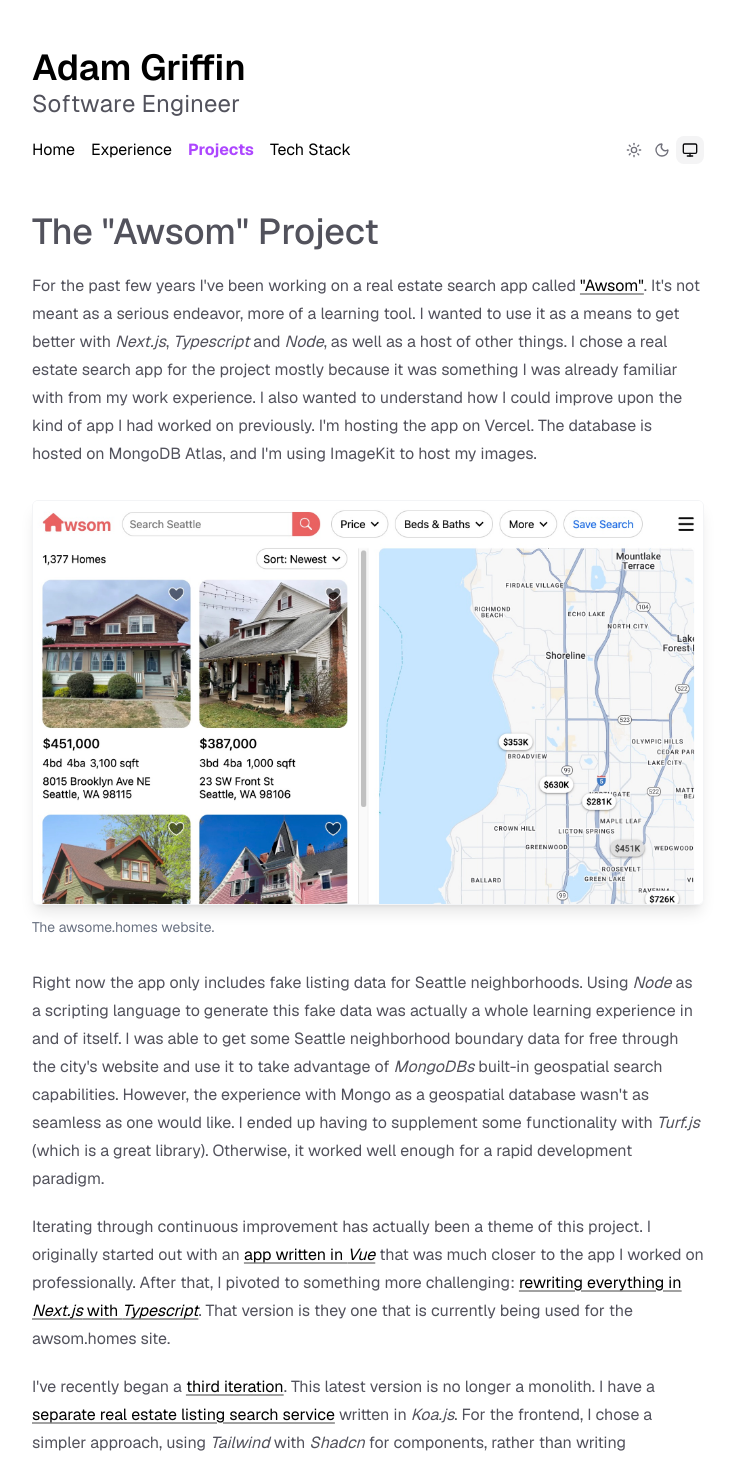
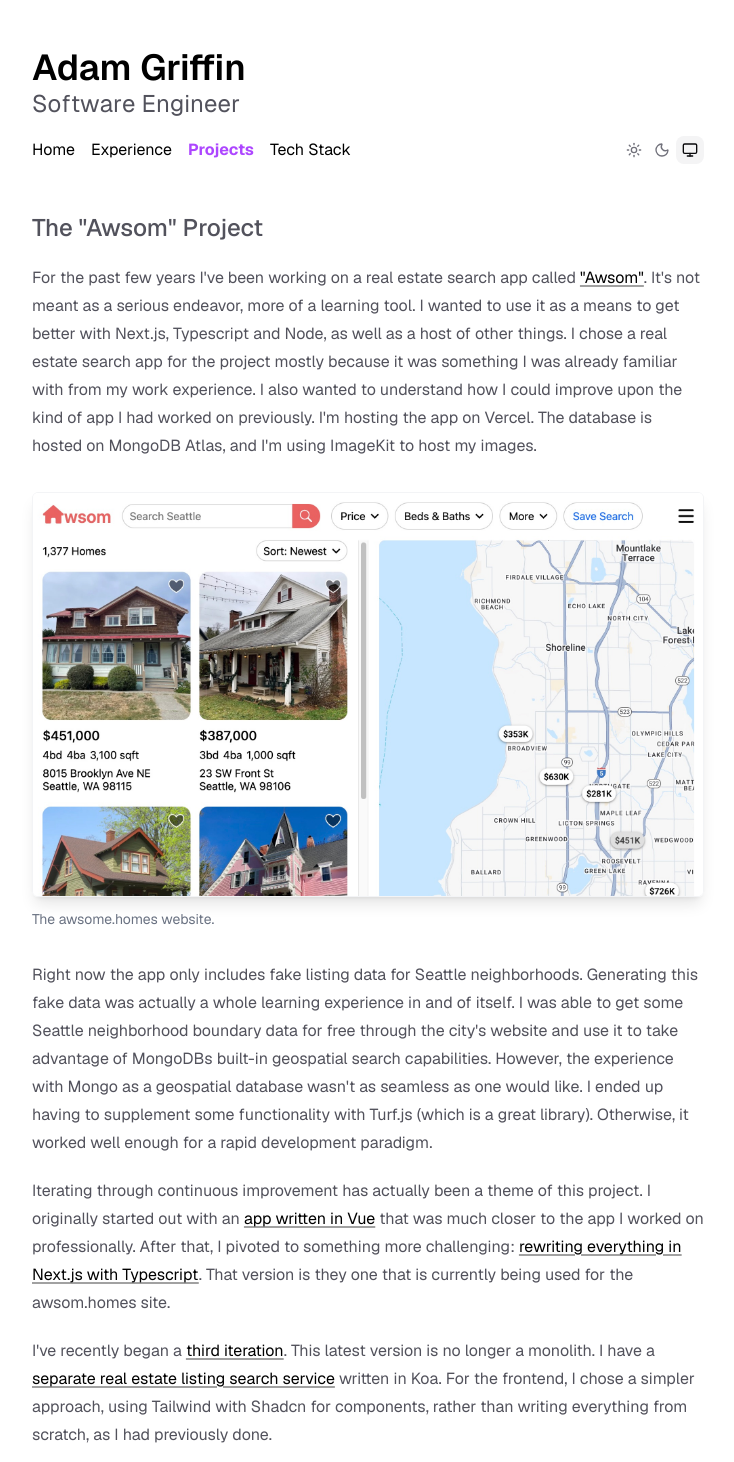
Before and after one commit to adamwgriffin/portfolio, a Next.js app: page /projects in a window 1280 px wide. Shown: the top 1462 px of the page, without its empty margins (272-1006 px from the left). Built offline with nearby package versions, Linux system fonts and the light colour scheme.

Commit message:
Edited projects

```diff
--- a/app/projects/page.tsx
+++ b/app/projects/page.tsx
@@ -10,7 +10,7 @@
 export default function Projects() {
   return (
     <AnimatedProseSection>
-      <h1>The &quot;Awsom&quot; Project</h1>
+      <h1 className="text-2xl">The &quot;Awsom&quot; Project</h1>
       <p>
         For the past few years I&apos;ve been working on a real estate search
         app called{" "}
@@ -18,14 +18,13 @@
           &quot;Awsom&quot;
         </a>
         . It&apos;s not meant as a serious endeavor, more of a learning tool. I
-        wanted to use it as a means to get better with <em>Next.js</em>,{" "}
-        <em>Typescript</em> and <em>Node</em>, as well as a host of other
-        things. I chose a real estate search app for the project mostly because
-        it was something I was already familiar with from my work experience. I
-        also wanted to understand how I could improve upon the kind of app I had
-        worked on previously. I&apos;m hosting the app on Vercel. The database
-        is hosted on MongoDB Atlas, and I&apos;m using ImageKit to host my
-        images.
+        wanted to use it as a means to get better with Next.js, Typescript and
+        Node, as well as a host of other things. I chose a real estate search
+        app for the project mostly because it was something I was already
+        familiar with from my work experience. I also wanted to understand how I
+        could improve upon the kind of app I had worked on previously. I&apos;m
+        hosting the app on Vercel. The database is hosted on MongoDB Atlas, and
+        I&apos;m using ImageKit to host my images.
       </p>
 
       <figure>
@@ -42,27 +41,26 @@
 
       <p>
         Right now the app only includes fake listing data for Seattle
-        neighborhoods. Using <em>Node</em> as a scripting language to generate
-        this fake data was actually a whole learning experience in and of
-        itself. I was able to get some Seattle neighborhood boundary data for
-        free through the city&apos;s website and use it to take advantage of{" "}
-        <em>MongoDBs</em> built-in geospatial search capabilities. However, the
-        experience with Mongo as a geospatial database wasn&apos;t as seamless
-        as one would like. I ended up having to supplement some functionality
-        with <em>Turf.js</em> (which is a great library). Otherwise, it worked
-        well enough for a rapid development paradigm.
+        neighborhoods. Generating this fake data was actually a whole learning
+        experience in and of itself. I was able to get some Seattle neighborhood
+        boundary data for free through the city&apos;s website and use it to
+        take advantage of MongoDBs built-in geospatial search capabilities.
+        However, the experience with Mongo as a geospatial database wasn&apos;t
+        as seamless as one would like. I ended up having to supplement some
+        functionality with Turf.js (which is a great library). Otherwise, it
+        worked well enough for a rapid development paradigm.
       </p>
 
       <p>
         Iterating through continuous improvement has actually been a theme of
         this project. I originally started out with an{" "}
         <a href="https://github.com/adamwgriffin/vue-search" target="_blank">
-          app written in <em>Vue</em>
+          app written in Vue
         </a>{" "}
         that was much closer to the app I worked on professionally. After that,
         I pivoted to something more challenging:{" "}
         <a href="https://github.com/adamwgriffin/search" target="_blank">
-          rewriting everything in <em>Next.js</em> with <em>Typescript</em>
+          rewriting everything in Next.js with Typescript
         </a>
         . That version is they one that is currently being used for the
         awsom.homes site.
@@ -80,9 +78,9 @@
         >
           separate real estate listing search service
         </a>{" "}
-        written in <em>Koa.js</em>. For the frontend, I chose a simpler
-        approach, using <em>Tailwind</em> with <em>Shadcn</em> for components,
-        rather than writing everything from scratch, as I had previously done.
+        written in Koa. For the frontend, I chose a simpler approach, using
+        Tailwind with Shadcn for components, rather than writing everything from
+        scratch, as I had previously done.
       </p>
 
       <p>
```
